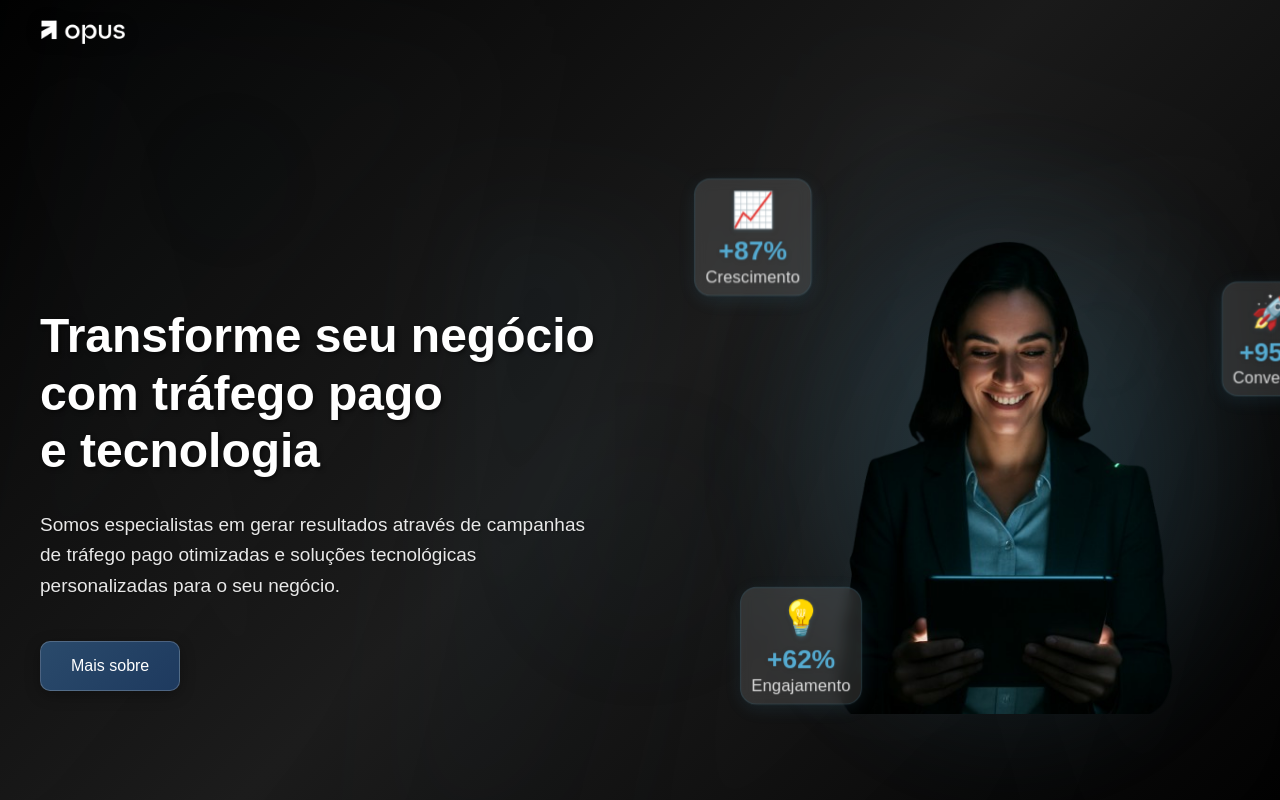
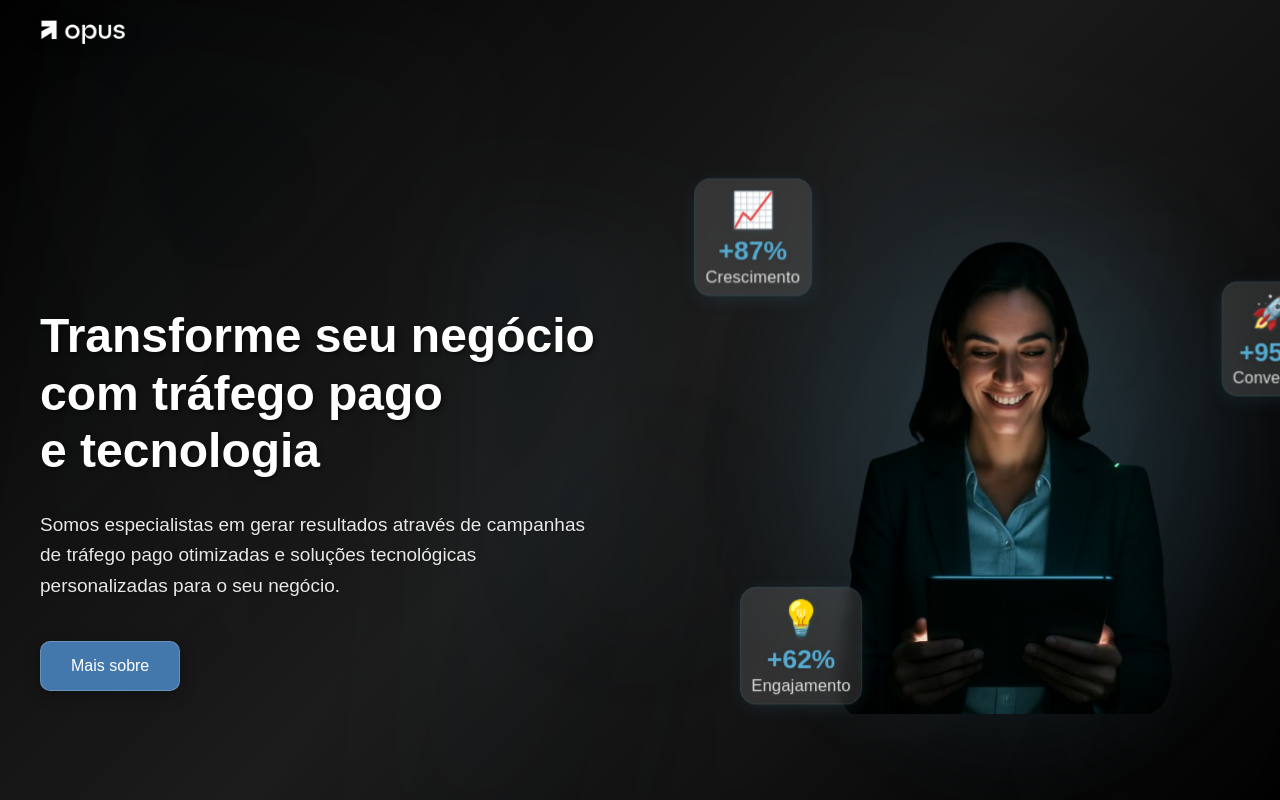
Before and after one commit to Gustavodev25/opus, a Vue app: page / in a window 1280 px wide. Shown: the top 800 px of the page. Built offline with nearby package versions, Linux system fonts and the light colour scheme.

Commit message:
Atualização do projeto

```diff
--- a/src/views/TelaInicialView.vue
+++ b/src/views/TelaInicialView.vue
@@ -1,5 +1,4 @@
 <template>
-    <!-- Topbar fixa com a logo centralizada horizontalmente e largura igual ao hero-container -->
     <div class="topbar">
         <div class="topbar-inner">
             <div class="logo">
@@ -8,28 +7,23 @@
         </div>
     </div>
     <div class="hero-container">
-        <!-- Texto à esquerda -->
         <div class="text-content">
-            <!-- Título -->
             <h1 class="main-title">
                 Transforme seu negócio<br>
                 com tráfego pago<br>
                 e tecnologia
             </h1>
 
-            <!-- Descrição -->
             <p class="description">
                 Somos especialistas em gerar resultados através de campanhas de tráfego pago otimizadas e soluções
                 tecnológicas personalizadas para o seu negócio.
             </p>
 
-            <!-- Botão -->
             <button class="cta-button" @click="scrollToCases">
                 Mais sobre
             </button>
         </div>
 
-        <!-- Imagem à direita -->
         <div class="image-section">
             <div class="woman-cards-wrapper">
                 <!-- Card 1 -->
@@ -82,6 +76,7 @@
     <div style="margin-top: -2px;"><TesteAnimacao /></div>
     <div id="cases"></div>
     <CasesComponent />
+    <div id="sobrenos"></div>
     <SobrenosComponent />
     <FormularioComponent />
     <RodapeComponent />
@@ -110,7 +105,7 @@ export default {
     },
     methods: {
         scrollToCases() {
-            const el = document.getElementById('cases');
+            const el = document.getElementById('sobrenos');
             if (el) {
                 el.scrollIntoView({ behavior: 'smooth' });
             }
@@ -290,7 +285,7 @@ export default {
 
 /* Botão */
 .cta-button {
-    background: linear-gradient(135deg, #2a4a6b 0%, #1e3a5f 100%);
+    background: #4378ad;
     border: 1px solid rgba(255, 255, 255, 0.2);
     color: white;
     padding: 15px 30px;
```
